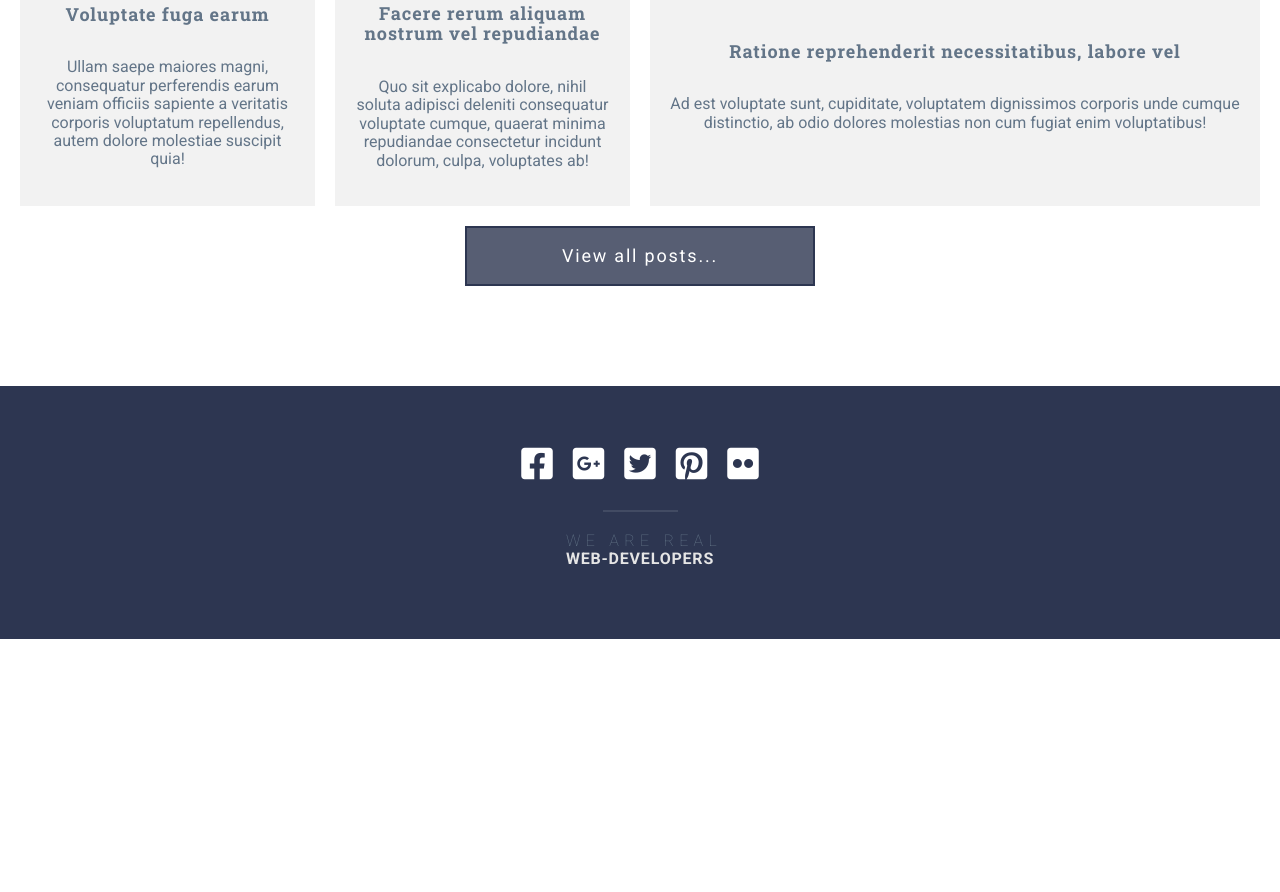
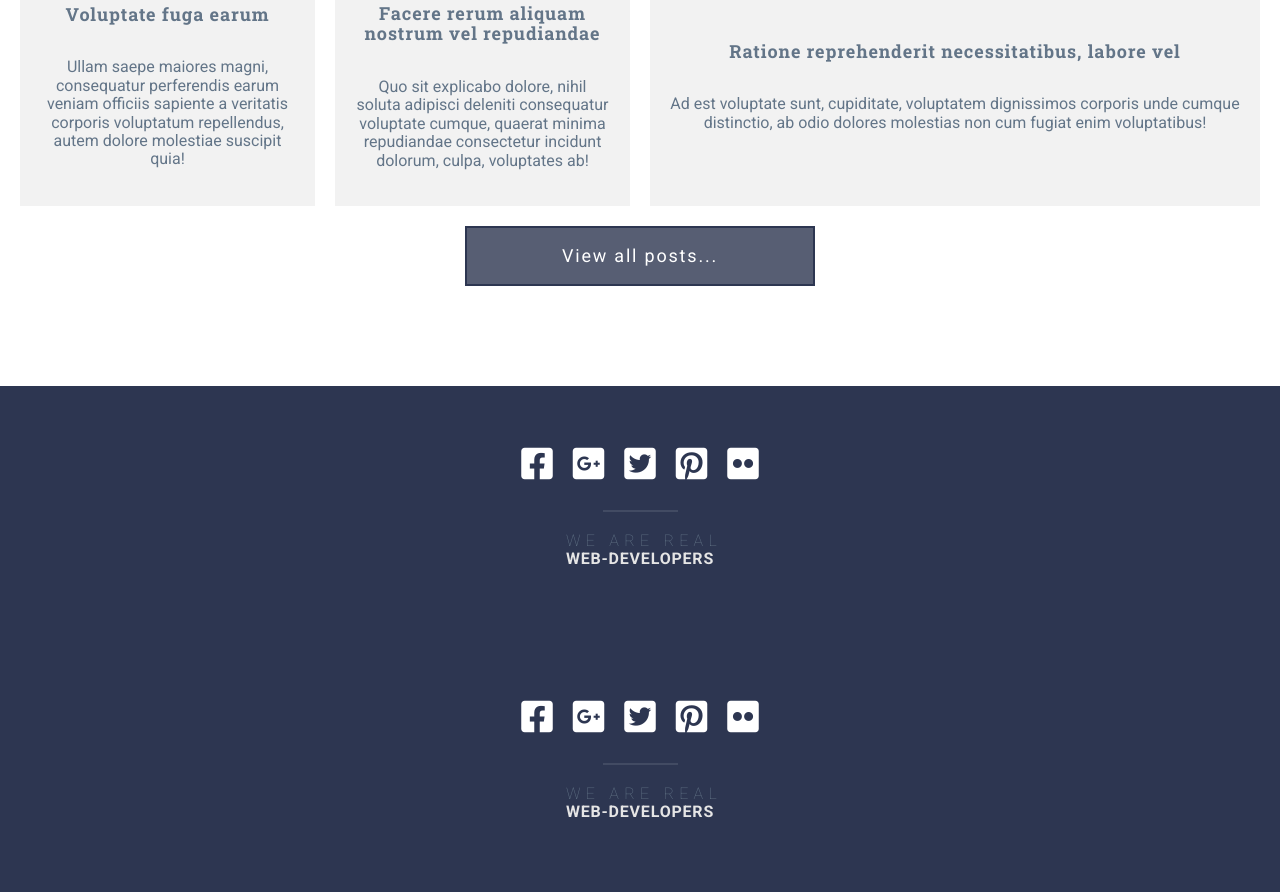
Before and after one commit to AnnaDurova/first_landing_page, a website: page index.html in a window 1280 px wide. Shown: the part 3660-4552 px from the top of the page. Before the commit the page ends 4299 px from the top, so only its background shows below. Drawn offline with Linux system fonts and the light colour scheme.

Commit message:
try to dublicate footer

```diff
--- a/index.html
+++ b/index.html
@@ -274,6 +274,21 @@
     </div>
   </footer>
 
+  <footer class="footer">
+    <div class="footer__container">
+      <div class="footer__social ">
+        <a href="#"><i class="fab fa-facebook-square"></i></a>
+        <a href="#"><i class="fab fa-google-plus-square"></i></a>
+        <a href="#"><i class="fab fa-twitter-square"></i></a>
+        <a href="#"><i class="fab fa-pinterest-square"></i></a>
+        <a href="#"><i class="fab fa-flickr"></i></a>
+      </div>
+      <div class="footer__copy">
+        <span>WE ARE REAL</span><br><span>WEB-DEVELOPERS</span>
+      </div>
+    </div>
+  </footer>
+
   <script src="libs/jquery/dist/jquery.min.js"></script>
   <script src="assets/js/main.js"></script>
 </body>
```
